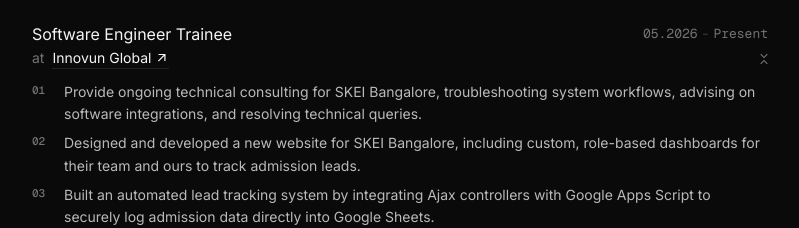
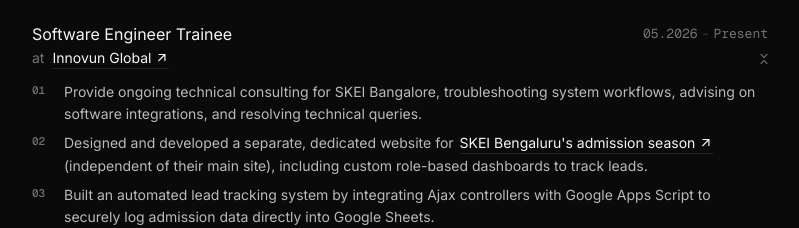
Before and after one commit to akasewang/akasewang.me, a Next.js app: page / in a window 1280 px wide. Shown: the part 1282-1510 px from the top of the page, without its empty margins (235-1034 px from the left). Built offline with nearby package versions, Linux system fonts and the light colour scheme; no server answers; the database is empty.

Commit message:
updated experience description

```diff
--- a/src/data/static/experience.ts
+++ b/src/data/static/experience.ts
@@ -26,7 +26,7 @@ export const experiences: TimelineItemProps[] = [
     startDate: '05.2026',
     description: [
       'Provide ongoing technical consulting for SKEI Bangalore, troubleshooting system workflows, advising on software integrations, and resolving technical queries.',
-      'Designed and developed a new website for SKEI Bangalore, including custom, role-based dashboards for their team and ours to track admission leads.',
+      'Designed and developed a separate, dedicated website for [SKEI Bengaluru\'s admission season](https://skei-website.vercel.app/) (independent of their main site), including custom role-based dashboards to track leads.',
       'Built an automated lead tracking system by integrating Ajax controllers with Google Apps Script to securely log admission data directly into Google Sheets.',
       'Assisted in the final development phases of an enterprise-level CRM system, helping the team successfully deploy the completed product.',
     ],
```
